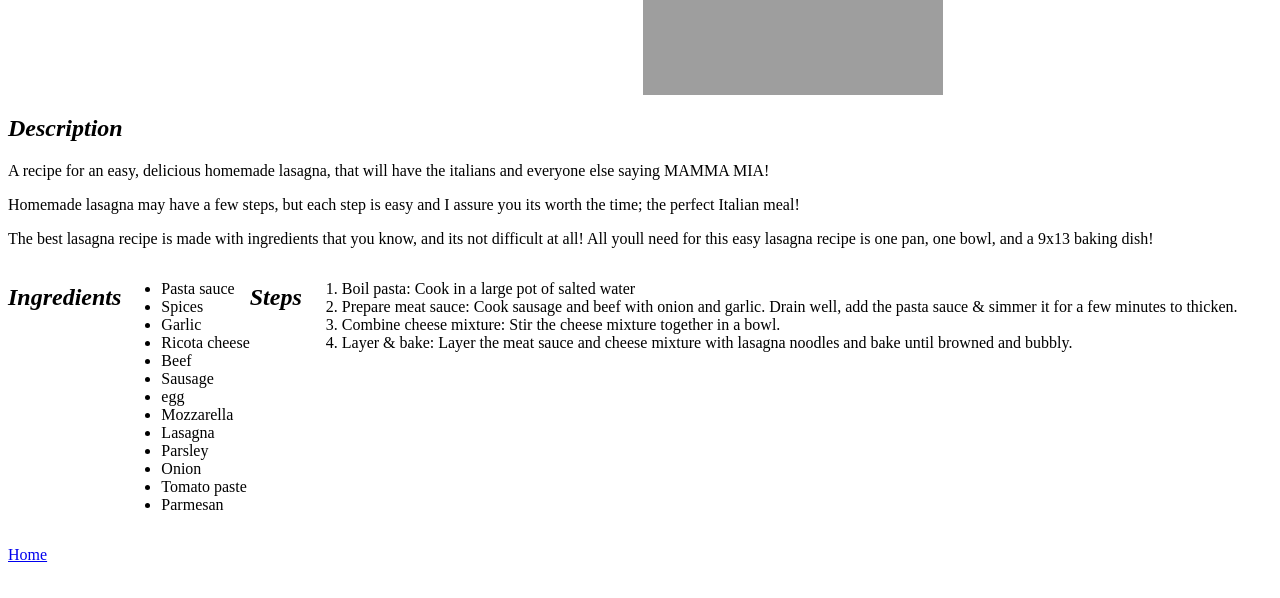
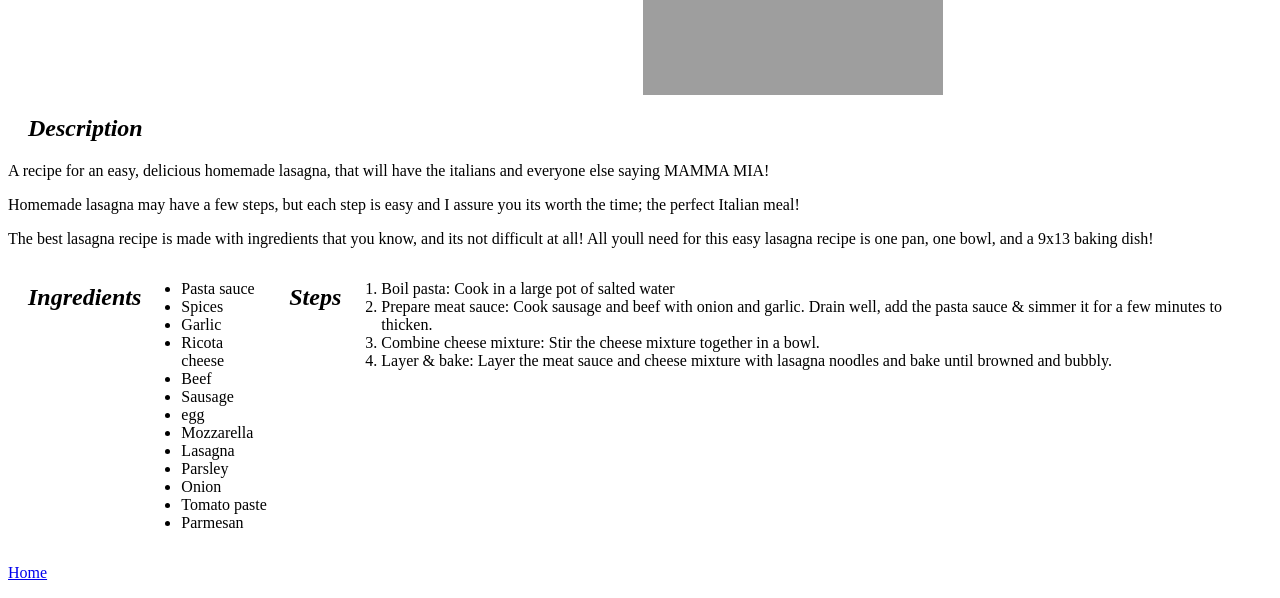
Before and after one commit to JaimeDavid/odin-recipes, a plain HTML site: page recipes/lasagna.html in a window 1280 px wide. Shown: the part 213-811 px from the top of the page. Drawn offline with Linux system fonts and the light colour scheme; grey boxes are pictures that could not be loaded.

Commit message:
updated stylesheet

```diff
--- a/stylesheet.css
+++ b/stylesheet.css
@@ -53,3 +53,7 @@ h1{
     display:flex;
     align-self: center;
 }
+
+h2{
+    margin-left: 20px;
+}
```
